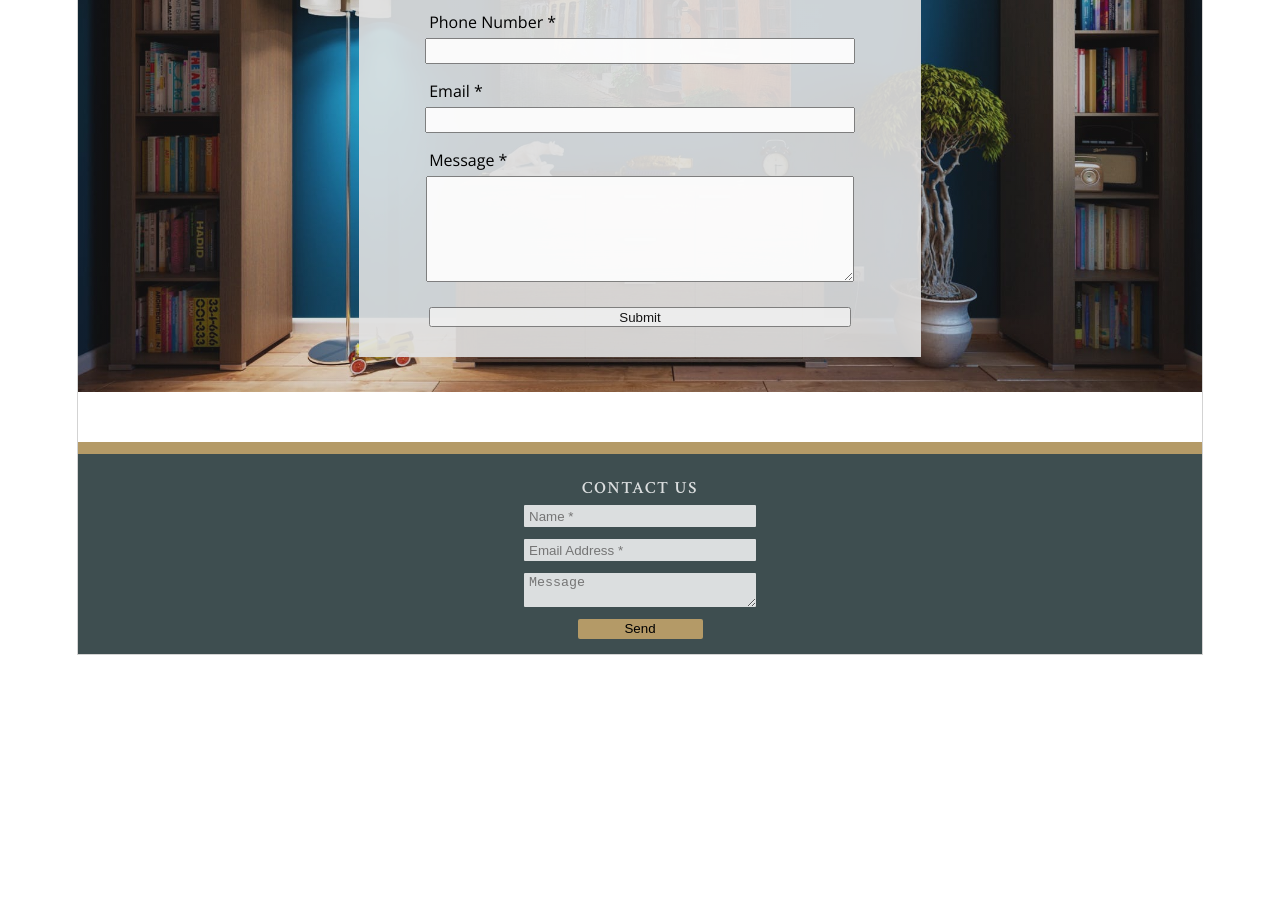
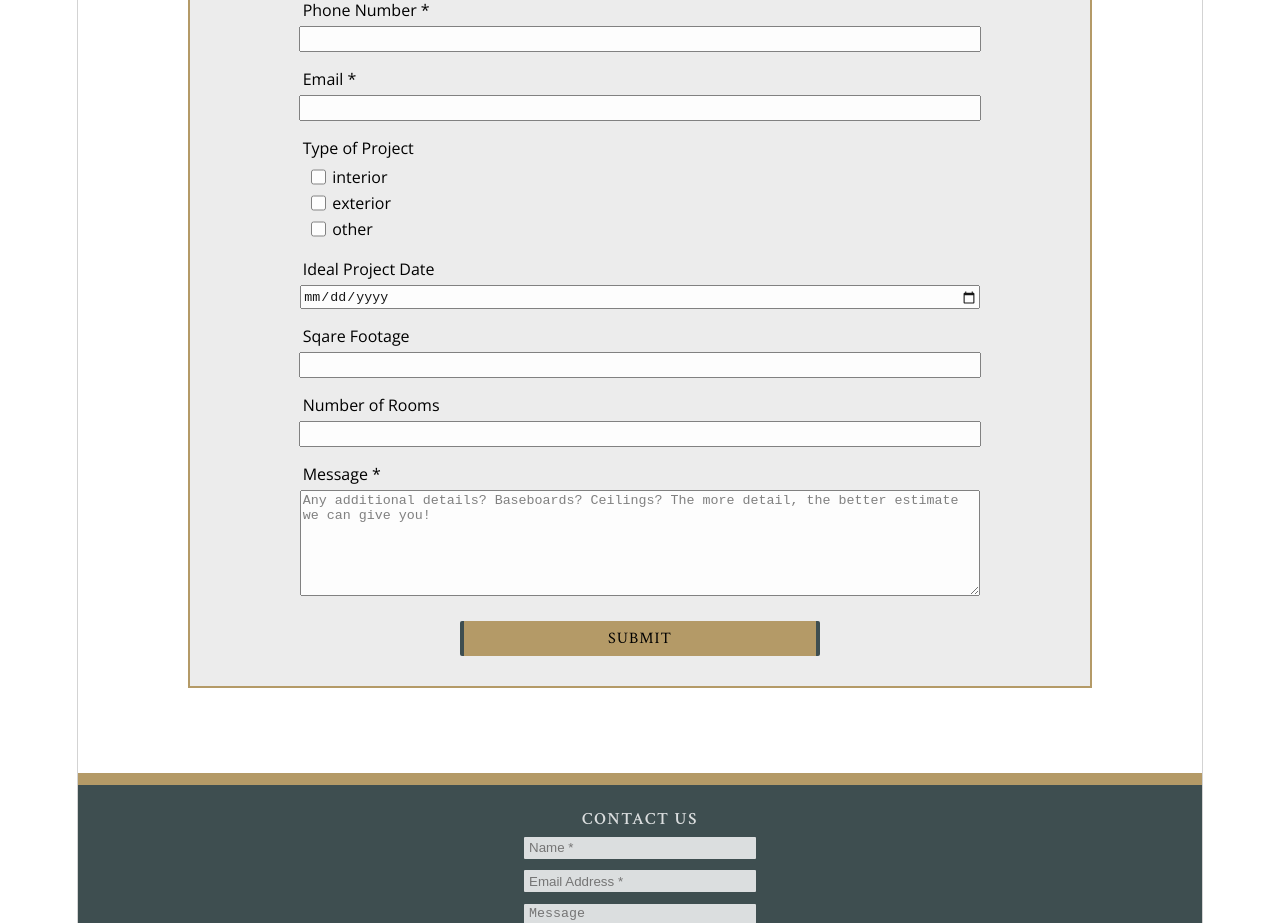
Before and after one commit to brittanyjat/jpaints2.0, a React (Create React App) app: page /contact in a window 1280 px wide. Shown: the part 1040-1963 px from the top of the page. Before the commit the page ends 1746 px from the top, so only its background shows below. Built offline with nearby package versions, Linux system fonts and the light colour scheme.

Commit message:
contact form now functional

```diff
--- a/package.json
+++ b/package.json
@@ -3,6 +3,7 @@
   "version": "0.1.0",
   "private": true,
   "dependencies": {
+    "axios": "^0.18.0",
     "body-parser": "^1.18.2",
     "dotenv": "^5.0.1",
     "express": "^4.16.3",
--- a/src/Components/About/AboutMain.js
+++ b/src/Components/About/AboutMain.js
@@ -23,6 +23,7 @@ export default function AboutMain() {
                 </div>
             </div>
             <br />
+            <div className='partition' style={{height: '15px'}}></div>
             <TopPro />
         </div>
     )
--- a/src/Components/Contact.js
+++ b/src/Components/Contact.js
@@ -1,30 +1,103 @@
 import React from 'react';
-import room7 from '../assets/room7.jpeg';
+import axios from 'axios';
 
-export default function Contact() {
+export default class Contact extends React.Component {
+    constructor() {
+        super();
+
+        this.state = {
+            name: null,
+            number: null,
+            email: null,
+            interior: false,
+            exterior: false,
+            other: false,
+            date: null,
+            message: null,
+            footage: 0,
+            rooms: 0
+        }
+    }
+
+    handleInput(prop, val) {
+        this.setState({ [prop]: val })
+    }
+
+    handleSubmit() {
+        let body = {
+            name: this.state.name,
+            number: this.state.number,
+            email: this.state.email,
+            type: [this.state.interior, this.state.exterior, this.state.other],
+            date: this.state.date,
+            message: this.state.message,
+            footage: this.state.footage,
+            rooms: this.state.rooms
+        }
+
+        axios.post('/api/email', body).then(res => {
+            console.log(res)
+        })
+    }
+
+    render() {
+        const { interior, exterior, other } = this.state;
         return (
-        <div className='contact-container' style={{ background: `linear-gradient(to right, rgba(75, 75, 75, 0.2), rgba(75, 75, 75, 0.2)), url(${room7})` }}>
-            {/* <div className='partition'></div> */}
-            <form>
-                <h2>Contact</h2>
+            <div className='contact-container'>
+                <form id='contact-form'>
+                    <h3>Fill out our contact form to schedule a free estimate</h3>
                     <p>Name *</p>
-                <input type='text' />
+                    <input type='text' required onChange={(e) => this.handleInput('name', e.target.value)} />
+
                     <p>Phone Number *</p>
-                <input type='tel' />
+                    <input type='tel' required onChange={(e) => this.handleInput('number', e.target.value)} />
+
                     <p>Email *</p>
-                <input type='email' />
-                {/* <p>Type of project</p>
-                <select>
-                    <option>Interior Painting</option>
-                    <option>Exterior Painting</option>
-                    <option>Specialty Painting</option>
-                    <option>Cabinet Painting</option>
-                    <option>Other</option>
-                </select> */}
+                    <input type='email' required onChange={(e) => this.handleInput('email', e.target.value)} />
+
+                    <p>Type of Project</p>
+                    <section>
+                        <div>
+                            <input type='checkbox' checked={interior} onChange={() => this.setState({ interior: !interior })} />
+                            <span>Interior</span>
+                        </div>
+                        <div>
+                            <input type='checkbox' checked={exterior} onChange={() => this.setState({ exterior: !exterior })} />
+                            <span>Exterior</span>
+                        </div>
+                        <div>
+                            <input type='checkbox' checked={other} onChange={() => this.setState({ other: !other })} />
+                            <span>Other</span>
+                        </div>
+                    </section>
+
+                    <p>Ideal Project Date</p>
+                    <input
+                        type='date'
+                        name='date'
+                        onChange={(e) => this.handleInput('date', e.target.value)} />
+
+                    <p>Sqare Footage</p>
+                    <input type='number' onChange={(e) => this.handleInput('footage', e.target.value)} />
+
+                    <p>Number of Rooms</p>
+                    <input type='number' onChange={(e) => this.handleInput('rooms', e.target.value)} />
+
                     <p>Message *</p>
-                <textarea type='text' />
-                <input type='submit' style={{ marginBottom: '30px' }} />
+                    <textarea
+                        type='text'
+                        required
+                        placeholder='Any additional details? Baseboards? Ceilings? The more detail, the better estimate we can give you!'
+                        onChange={(e) => this.handleInput('message', e.target.value)} />
+
+                    <button
+                        type='submit'
+                        form='contact-form'
+                        onClick={() => this.handleSubmit()}>
+                        Submit
+                    </button>
                 </form>
             </div>
         )
     }
+}
--- a/src/Styles/_contact.scss
+++ b/src/Styles/_contact.scss
@@ -1,15 +1,13 @@
 .contact-container {
-    background-position: center !important;
-    background-size: cover !important;
-    background-repeat: no-repeat !important;
     display: flex;
     flex-direction: column;
     align-items: center;
     form {
-        background-color: rgba($color: #E2E2E2, $alpha: .9);
-        width: 80%;
+        background-color: #ECECEC;
+        border: solid 2px $gold;
+        width: 80% !important;
         text-align: center;
-        font-family: 'Open Sans', sans-serif;
+        font-family: $font2;
         display: flex;
         font-weight: 300 !important;
         flex-direction: column;
@@ -26,16 +24,42 @@
             text-align: left;
             margin-bottom: 5px;
         }
+        h3 {
+            width: 90%;
+            font-size: 18px;
+            font-family: $font1;
+        }
         textarea {
             opacity: .9;
             width: 75%;
             height: 100px;
             margin-bottom: 25px;
         }
-        h2 {
-        font-weight: 300 !important;
-        text-transform: uppercase;
-        letter-spacing: 3px;
+        section {
+            width: 74%;
+            div {
+                display: grid;
+                grid-template-columns: 1fr 4fr;
+                align-items: center;
+                justify-items: left;
+                grid-gap: 5px;
+                width: 80px;
+                text-transform: lowercase;
+            }
+        }
+        button {
+            background-color: $gold;
+            border: none;
+            border-right: 4px solid $dkGray;
+            border-left: 4px solid $dkGray;
+            border-radius: 2px;
+            width: 40%;
+            height: 35px;
+            margin-bottom: 30px;
+            font-family: $font1;
+            text-transform: uppercase;
+            font-size: 16px;
+            letter-spacing: 1px;
         }
     }
 }
--- a/src/Styles/_topPro.scss
+++ b/src/Styles/_topPro.scss
@@ -32,6 +32,5 @@
     }
     hr {
         width: 80%;
-        color: red;
     }
 }
```
Also changed, not shown: 2 other files (tests, documents, lock files or other folders). Lines whose indentation alone changed are shown as unchanged.
